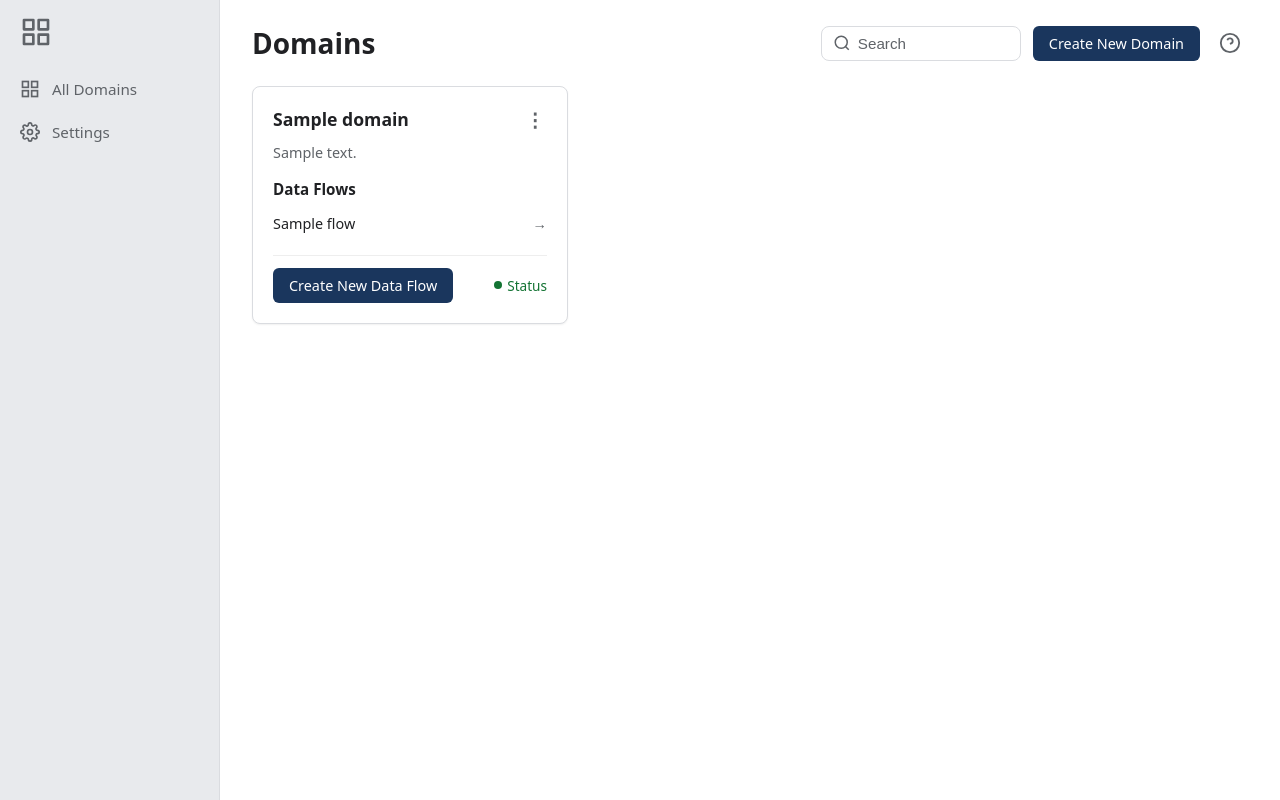
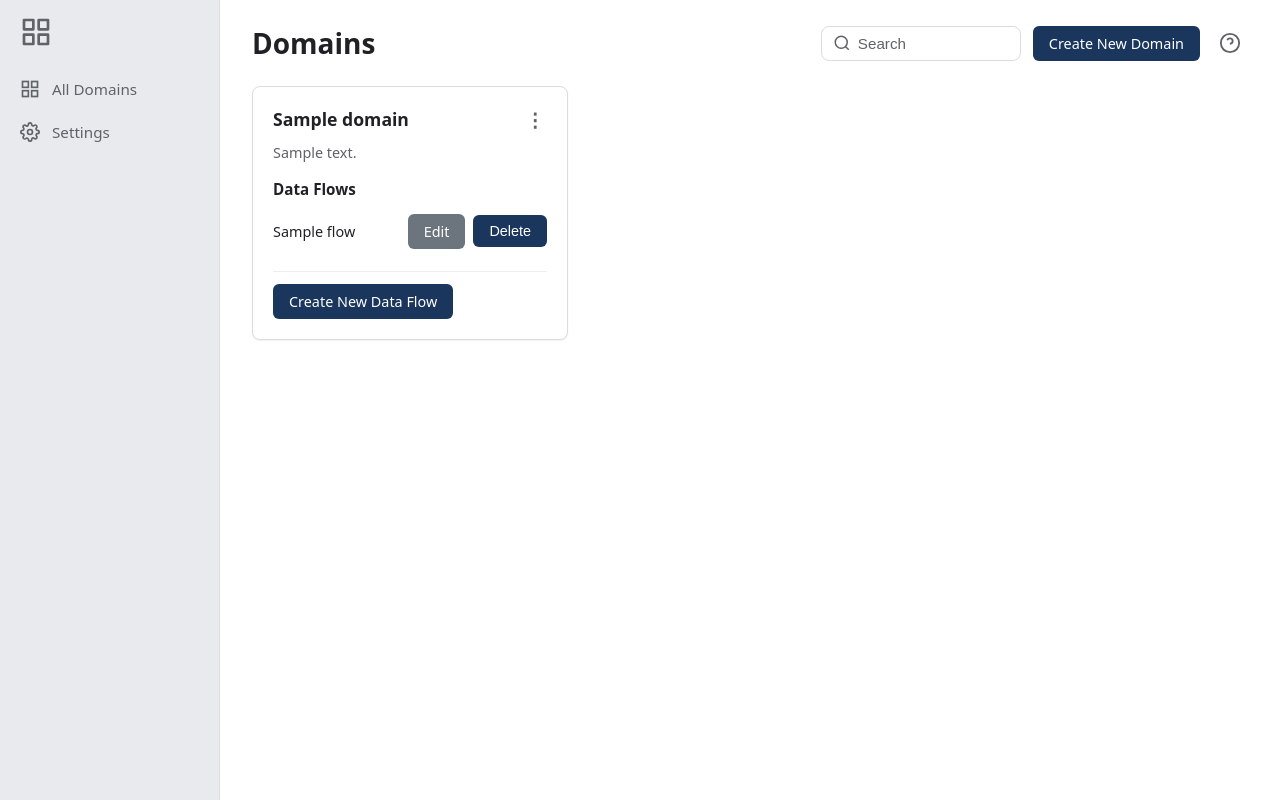
Before and after one commit to dssocool/test001, a Flask app: template app/templates/main.html in a window 1280 px wide. Run offline with Flask 3, Linux system fonts and the light colour scheme; the template is opened without the code that fills it: most values are stand-ins (such as "Sample title", 1, 10 or a date in 2020).

Commit message:
Refactor domain card flow UI for improved interaction and styling
- Updated the domain card flow structure to use a row layout, enhancing alignment and spacing between elements.
- Added action buttons for editing and deleting flows, improving user accessibility and interaction.
- Adjusted CSS styles for better visual consistency and hover effects on flow items.

```diff
--- a/app/static/css/style.css
+++ b/app/static/css/style.css
@@ -51,16 +51,17 @@ body { font-family: system-ui, sans-serif; margin: 0; padding: 0; background: #f
 .domain-card-flows-heading { margin: 0 0 0.5rem; font-size: 0.95rem; font-weight: 600; color: #202124; }
 .domain-card-flows { list-style: none; padding: 0; margin: 0 0 1rem; }
 .domain-card-flow-item { margin: 0; }
-.domain-card-flow-link { display: flex; align-items: center; justify-content: space-between; padding: 0.4rem 0; color: #202124; text-decoration: none; font-size: 0.9rem; border-radius: 4px; }
-.domain-card-flow-link:hover { background: #f1f3f4; }
-.domain-card-flow-name { flex: 1; min-width: 0; }
-.domain-card-flow-arrow { color: #5f6368; margin-left: 0.5rem; }
+.domain-card-flow-row { display: flex; align-items: center; justify-content: space-between; gap: 0.75rem; padding: 0.4rem 0; font-size: 0.9rem; border-radius: 4px; }
+.domain-card-flow-row:hover { background: #f1f3f4; }
+.domain-card-flow-name { flex: 1; min-width: 0; color: #202124; }
+.domain-card-flow-actions { display: flex; align-items: center; gap: 0.5rem; flex-shrink: 0; }
+.domain-card-flow-delete-form { margin: 0; display: inline; }
+.domain-card-flow-delete-btn { background: #fff; color: #d93025; border: 1px solid #fce8e6; }
+.domain-card-flow-delete-btn:hover { background: #fce8e6; }
 .domain-card-flow-empty { margin: 0; padding: 0.4rem 0; font-size: 0.9rem; color: #5f6368; }
-.domain-card-footer { display: flex; align-items: center; justify-content: space-between; flex-wrap: wrap; gap: 0.5rem; margin-top: auto; padding-top: 0.75rem; border-top: 1px solid #eee; }
+.domain-card-footer { display: flex; align-items: center; justify-content: flex-start; flex-wrap: wrap; gap: 0.5rem; margin-top: auto; padding-top: 0.75rem; border-top: 1px solid #eee; }
 .btn-create-flow { background: #e8f0fe; color: #1a73e8; }
 .btn-create-flow:hover { background: #d2e3fc; }
-.domain-status { display: inline-flex; align-items: center; gap: 0.35rem; font-size: 0.85rem; color: #137333; }
-.domain-status-dot { width: 8px; height: 8px; border-radius: 50%; background: #137333; }
 .domains-empty { margin: 0; padding: 2rem; text-align: center; color: #5f6368; }
 .domains-empty a { color: #1a73e8; text-decoration: none; }
 .domains-empty a:hover { text-decoration: underline; }
--- a/app/templates/main.html
+++ b/app/templates/main.html
@@ -36,10 +36,15 @@
     <ul class="domain-card-flows">
       {% for flow in domain.flows %}
       <li class="domain-card-flow-item">
-        <a href="{{ url_for('flows_bp.edit', domain_id=domain.id, flow_id=flow.id) }}" class="domain-card-flow-link">
+        <div class="domain-card-flow-row">
           <span class="domain-card-flow-name">{{ flow.name or 'Flow #' ~ flow.id }}</span>
-          <span class="domain-card-flow-arrow" aria-hidden="true">→</span>
-        </a>
+          <div class="domain-card-flow-actions">
+            <a href="{{ url_for('flows_bp.edit', domain_id=domain.id, flow_id=flow.id) }}" class="btn btn-small btn-secondary">Edit</a>
+            <form method="post" action="{{ url_for('flows_bp.delete_flow_route', domain_id=domain.id, flow_id=flow.id) }}" class="domain-card-flow-delete-form" onsubmit="return confirm('Delete this data flow?');">
+              <button type="submit" class="btn btn-small domain-card-flow-delete-btn">Delete</button>
+            </form>
+          </div>
+        </div>
       </li>
       {% else %}
       <li class="domain-card-flow-empty"><em>No data flows yet.</em></li>
@@ -47,10 +52,6 @@
     </ul>
     <div class="domain-card-footer">
       <a href="{{ url_for('flows_bp.new', domain_id=domain.id) }}" class="btn btn-create-flow">Create New Data Flow</a>
-      <span class="domain-status">
-        <span class="domain-status-dot"></span>
-        <span>Status</span>
-      </span>
     </div>
   </article>
   {% endfor %}
```
